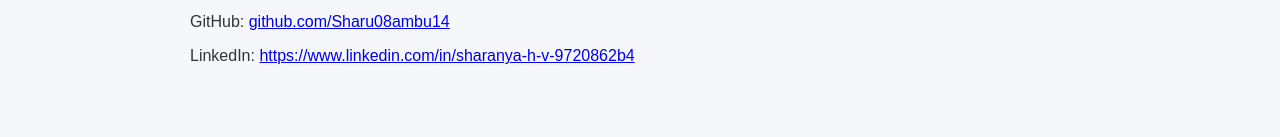
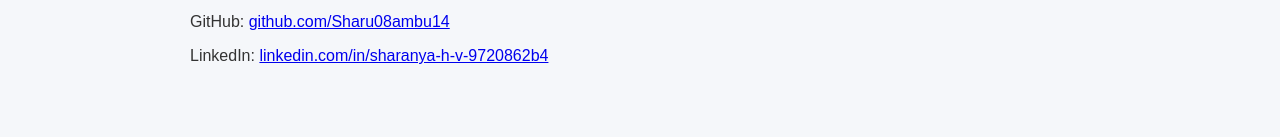
Before and after one commit to Sharu08ambu14/Sharu08ambu14, a plain HTML site: page index.html in a window 1280 px wide. Shown: the part 1074-1211 px from the top of the page. Drawn offline with Linux system fonts and the light colour scheme.

Commit message:
Update index.html

```diff
--- a/index.html
+++ b/index.html
@@ -104,7 +104,7 @@
     <h2>Contact</h2>
     <p>Email: <a href="mailto:hvsharanya@gmail.com">hvsharanya@gmail.com</a></p>
     <p>GitHub: <a href="https://github.com/Sharu08ambu14" target="_blank">github.com/Sharu08ambu14</a></p>
-    <p>LinkedIn: <a href="https://www.linkedin.com/in/sharanya-h-v-9720862b4" target="_blank">https://www.linkedin.com/in/sharanya-h-v-9720862b4</a></p>
+    <p>LinkedIn: <a href="https://www.linkedin.com/in/sharanya-h-v-9720862b4" target="_blank">linkedin.com/in/sharanya-h-v-9720862b4</a></p>
   </section>
 
   <footer>
```
